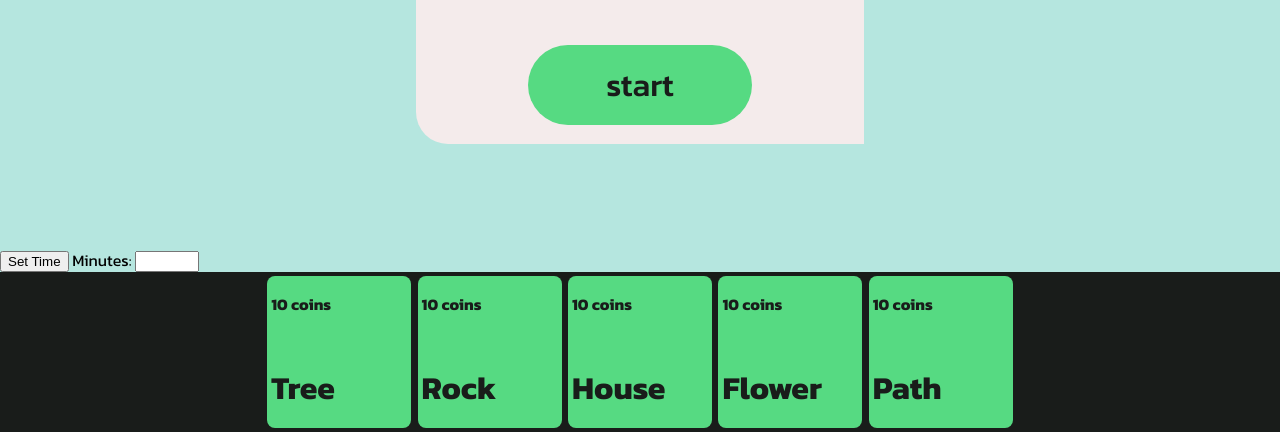
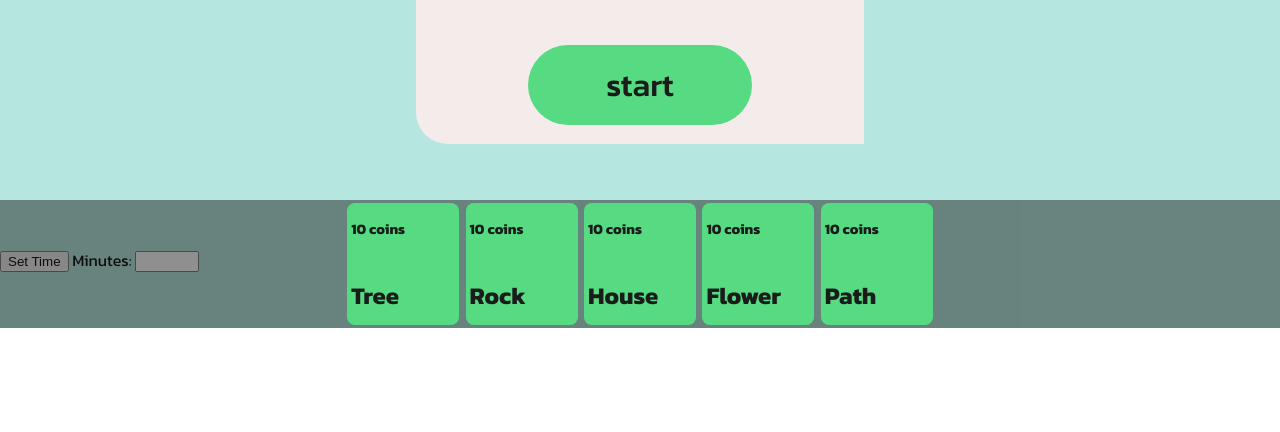
Before and after one commit to sidneytatkins/gardenProject, a website built with Vite: page index.html in a window 1280 px wide. Shown: the part 472-904 px from the top of the page. After the commit the page ends 800 px from the top, so only its background shows below. Built offline with nearby package versions, Linux system fonts and the light colour scheme; animation ran at ten frames a second.

Commit message:
style for shop

```diff
--- a/style.css
+++ b/style.css
@@ -260,8 +260,11 @@ canvas {
 
   #shop-container{
     width: 100%;
-    height: 10rem;
-    background-color: var(--color-text-primary);
+    height: 8rem;
+    position: fixed;
+    left: 0;
+    bottom: 0;
+    background-color: #191c1a7d;
     opacity: 1;
     display: flex;
     justify-content: center;
@@ -270,7 +273,7 @@ canvas {
     gap: .4rem;
   }
   #tree-item{
-    width: 9rem;
+    width: 7rem;
     height: 95%;
     background-color: var(--color-secondary);
     display: flex;
@@ -280,7 +283,7 @@ canvas {
 
   }
   #rock-item{
-    width: 9rem;
+    width: 7rem;
     height: 95%;
     background-color: var(--color-secondary);
     display: flex;
@@ -290,7 +293,7 @@ canvas {
 
   }
   #flower-item{
-    width: 9rem;
+    width: 7rem;
     height: 95%;
     background-color: var(--color-secondary);
     display: flex;
@@ -300,7 +303,7 @@ canvas {
 
   }
   #path-item{
-    width: 9rem;
+    width: 7rem;
     height: 95%;
     background-color: var(--color-secondary);
     display: flex;
@@ -310,7 +313,7 @@ canvas {
 
   }
   #house-item{
-    width: 9rem;
+    width: 7rem;
     height: 95%;
     background-color: var(--color-secondary);
     display: flex;
@@ -323,13 +326,13 @@ canvas {
 
   .name{
     margin-left: .25rem;
-    font-size: 2rem;
+    font-size: 1.5rem;
     color: var(--color-text-primary);
     font-weight: bold;
   }
   .cost{
     margin-left: .25rem;
-    font-size: 1rem;
+    font-size: .9rem;
     color: var(--color-text-primary);
     font-weight: bold;
   }
```
